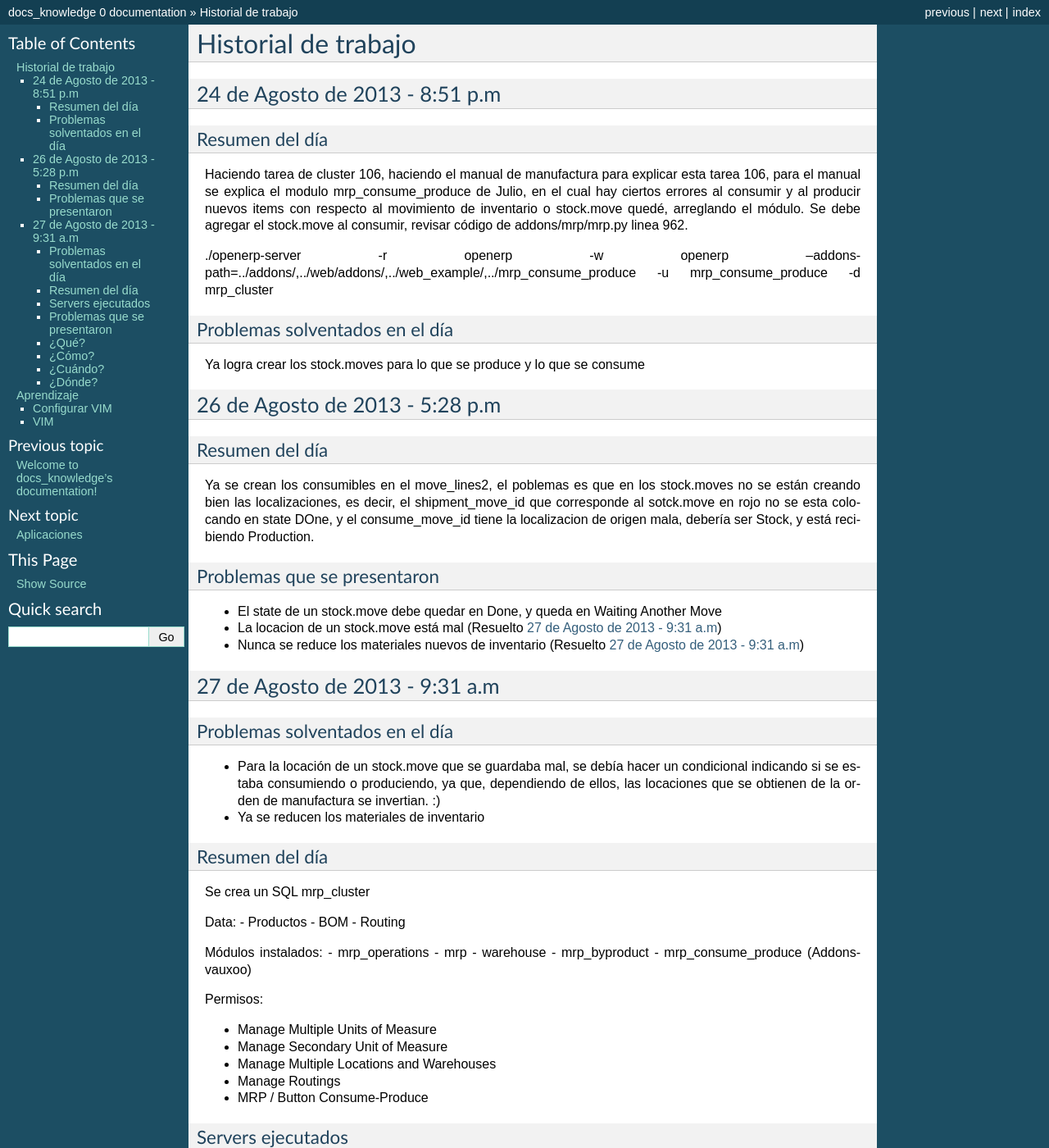
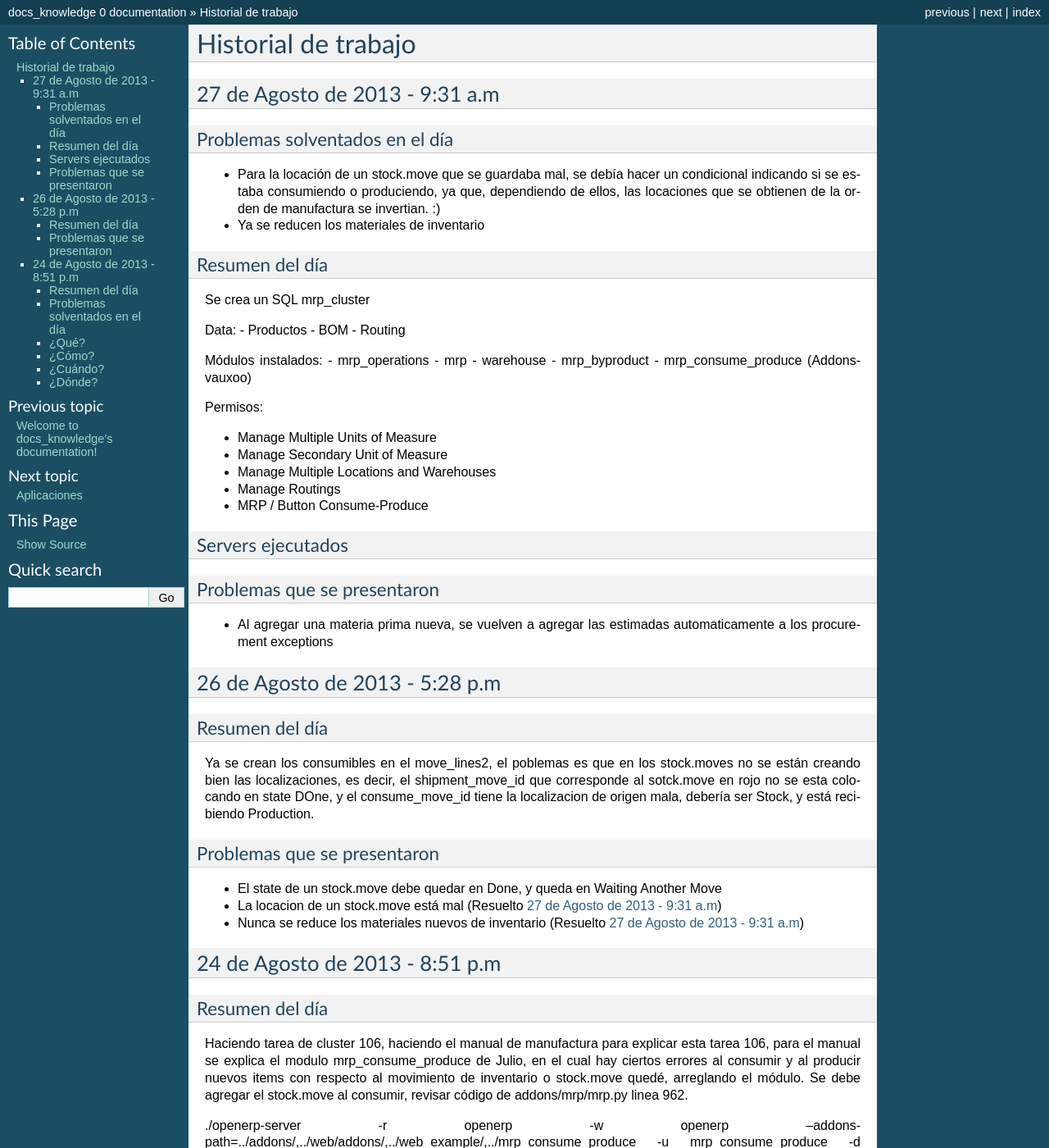
Before and after one commit to yaniaular/knowledge, a Sphinx documentation site: the page built from source/donde_quede.rst, in a window 1280 px wide and 1400 px high. Shown: the whole window at 82% size. Built offline with Sphinx 7.4.7, drawn with Linux system fonts in a browser that asks for light colours; formulas are drawn with MathJax 3; pages that are not in the unit, such as notebooks, are missing from menus; some of the changed lines change nothing that is shown; some of the changed text lies outside the part shown.

```diff
--- a/source/donde_quede.rst
+++ b/source/donde_quede.rst
@@ -1,49 +1,6 @@
 ====================
 Historial de trabajo
 ====================
-
-24 de Agosto de 2013 - 8:51 p.m
--------------------------------
-
-~~~~~~~~~~~~~~~
-Resumen del día
-~~~~~~~~~~~~~~~
-
-Haciendo tarea de cluster 106, haciendo el manual de manufactura para explicar esta tarea 106,
-para el manual se explica el modulo mrp_consume_produce de Julio, en el cual
-hay ciertos errores al consumir y al producir nuevos items con respecto
-al movimiento de inventario o stock.move quedé, arreglando el módulo. Se
-debe agregar el stock.move al consumir, revisar código de addons/mrp/mrp.py
-linea 962.
-
-./openerp-server -r openerp -w openerp --addons-path=../addons/,../web/addons/,../web_example/,../mrp_consume_produce -u mrp_consume_produce -d mrp_cluster
-
-~~~~~~~~~~~~~~~~~~~~~~~~~~~~~~~
-Problemas solventados en el día
-~~~~~~~~~~~~~~~~~~~~~~~~~~~~~~~
-
-Ya logra crear los stock.moves para lo que se produce y lo que se consume
-
-
-26 de Agosto de 2013 - 5:28 p.m
--------------------------------
-
-~~~~~~~~~~~~~~~
-Resumen del día
-~~~~~~~~~~~~~~~
-
-Ya se crean los consumibles en el move_lines2, el poblemas es que en los stock.moves
-no se están creando bien las localizaciones, es decir, el shipment_move_id que corresponde al
-sotck.move en rojo no se esta colocando en state DOne, y el consume_move_id tiene
-la localizacion de origen mala, debería ser Stock, y está recibiendo Production.
-
-~~~~~~~~~~~~~~~~~~~~~~~~~~~~
-Problemas que se presentaron
-~~~~~~~~~~~~~~~~~~~~~~~~~~~~
-
-- El state de un stock.move debe quedar en Done, y queda en Waiting Another Move
-- La locacion de un stock.move está mal (Resuelto `27 de Agosto de 2013 - 9:31 a.m`_)
-- Nunca se reduce los materiales nuevos de inventario (Resuelto `27 de Agosto de 2013 - 9:31 a.m`_)
 
 27 de Agosto de 2013 - 9:31 a.m
 -------------------------------
@@ -92,12 +49,60 @@
 Problemas que se presentaron
 ~~~~~~~~~~~~~~~~~~~~~~~~~~~~
 
+- Al agregar una materia prima nueva, se vuelven a agregar las estimadas automaticamente a los
+  procurement exceptions
+
+26 de Agosto de 2013 - 5:28 p.m
+-------------------------------
+
+~~~~~~~~~~~~~~~
+Resumen del día
+~~~~~~~~~~~~~~~
+
+Ya se crean los consumibles en el move_lines2, el poblemas es que en los stock.moves
+no se están creando bien las localizaciones, es decir, el shipment_move_id que corresponde al
+sotck.move en rojo no se esta colocando en state DOne, y el consume_move_id tiene
+la localizacion de origen mala, debería ser Stock, y está recibiendo Production.
+
+~~~~~~~~~~~~~~~~~~~~~~~~~~~~
+Problemas que se presentaron
+~~~~~~~~~~~~~~~~~~~~~~~~~~~~
+
+- El state de un stock.move debe quedar en Done, y queda en Waiting Another Move
+- La locacion de un stock.move está mal (Resuelto `27 de Agosto de 2013 - 9:31 a.m`_)
+- Nunca se reduce los materiales nuevos de inventario (Resuelto `27 de Agosto de 2013 - 9:31 a.m`_)
+
+24 de Agosto de 2013 - 8:51 p.m
+-------------------------------
+
+~~~~~~~~~~~~~~~
+Resumen del día
+~~~~~~~~~~~~~~~
+
+Haciendo tarea de cluster 106, haciendo el manual de manufactura para explicar esta tarea 106,
+para el manual se explica el modulo mrp_consume_produce de Julio, en el cual
+hay ciertos errores al consumir y al producir nuevos items con respecto
+al movimiento de inventario o stock.move quedé, arreglando el módulo. Se
+debe agregar el stock.move al consumir, revisar código de addons/mrp/mrp.py
+linea 962.
+
+./openerp-server -r openerp -w openerp --addons-path=../addons/,../web/addons/,../web_example/,../mrp_consume_produce -u mrp_consume_produce -d mrp_cluster
+
+~~~~~~~~~~~~~~~~~~~~~~~~~~~~~~~
+Problemas solventados en el día
+~~~~~~~~~~~~~~~~~~~~~~~~~~~~~~~
+
+Ya logra crear los stock.moves para lo que se produce y lo que se consume
+
+
+
+
+
+
 
 ~~~~~
 ¿Qué?
 ~~~~~
-
-Arreglar módulo de Julio
 
 ~~~~~~
 ¿Cómo?
@@ -110,20 +115,3 @@
 ~~~~~~~
 ¿Dónde?
 ~~~~~~~
-
-
-===========
-Aprendizaje
-===========
-
-Configurar VIM
---------------
-
-$mkdir ~/.vim
-$bzr branch lp:~vauxoo/+junk/vim-tuning ~/
-$mv ~/vim-tuning/* ~/.vim/
-$mv ~/vim-tuning/.vimrc ~/.vim/
-$ln -s ~/.vim/.vimrc ~/.vimrc
-
-VIM
----
```
